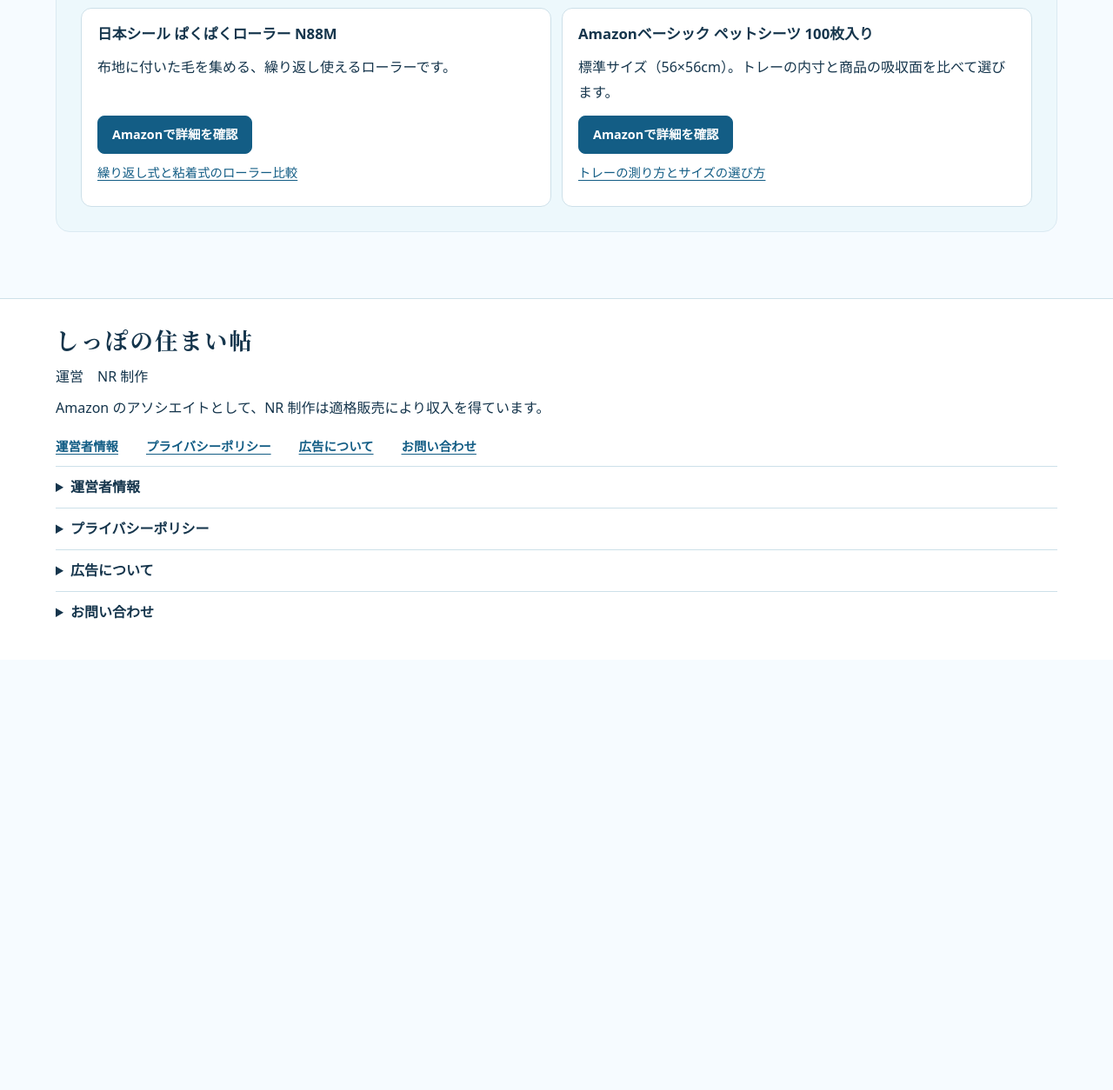
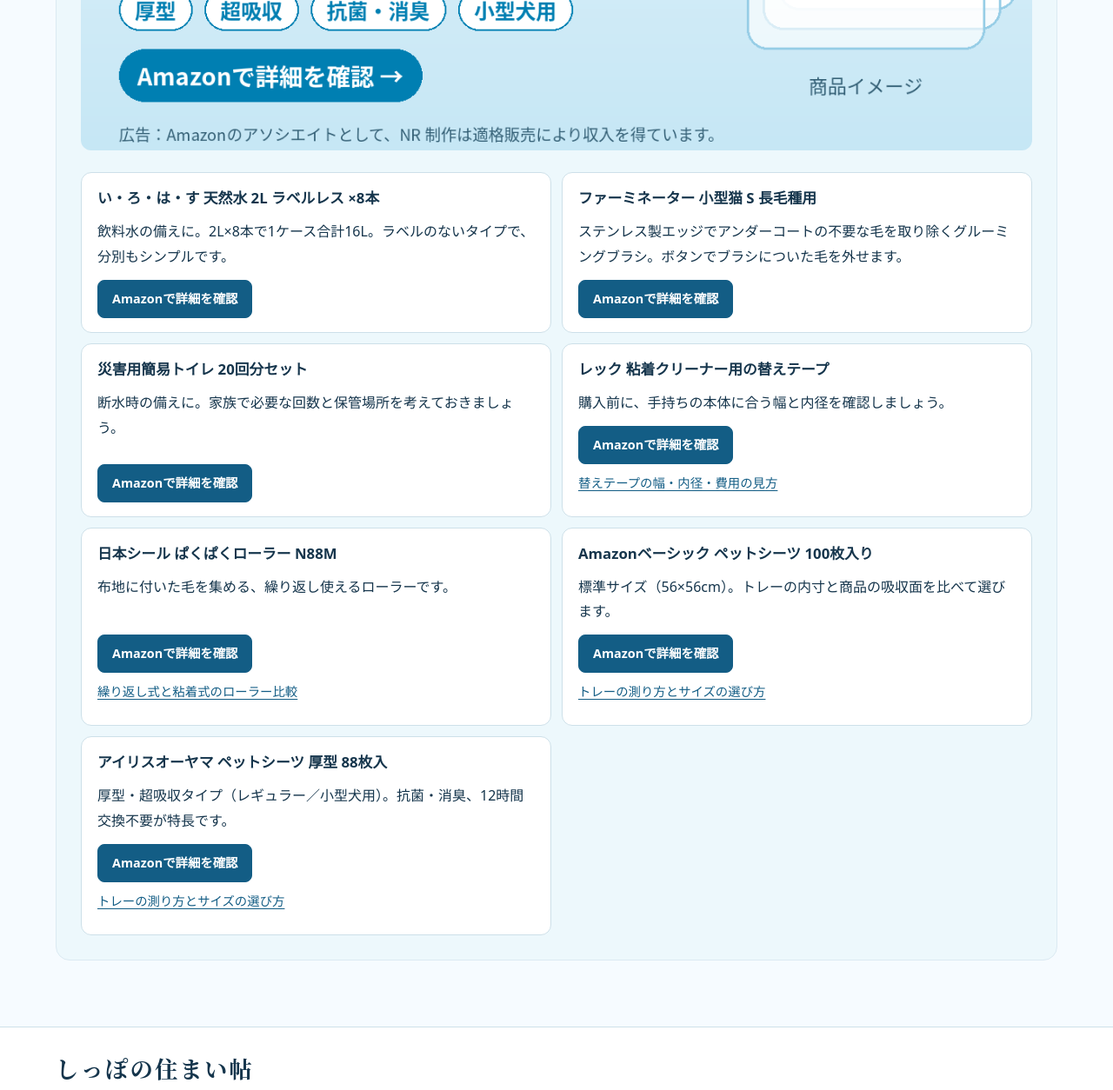
Before and after one commit to higenori36-beep/ketokurasu, a plain HTML site: page index.html in a window 1280 px wide. Shown: the part 3936-5190 px from the top of the page at 87% size. Before the commit the page ends 4695 px from the top, so only its background shows below. Drawn offline with Linux system fonts and the light colour scheme.

Commit message:
Add IRIS OHYAMA pet sheets banner and tile

```diff
--- a/index.html
+++ b/index.html
@@ -123,6 +123,7 @@
 <section class="section shop" id="featured-products" aria-labelledby="intro-products-title">
   <h2 id="intro-products-title">動画で紹介した商品</h2>
   <p class="sectionintro">広告。商品リンクにはAmazonアソシエイトを利用しています。価格・在庫・仕様はAmazonでご確認ください。</p>
+  <p><a href="https://www.amazon.co.jp/dp/B089BKWHX6?tag=ketokurasu-22" target="_blank" rel="sponsored nofollow noopener" aria-label="アイリスオーヤマ ペットシーツ 厚型 超吸収 レギュラー 88枚入の詳細をAmazonで確認（広告）"><img src="assets/banner-iris-petsheets.png" alt="PR：厚型ペットシーツで、12時間 交換不要。アイリスオーヤマ ペットシーツ 厚型 超吸収 レギュラー 88枚入（商品イメージ）" style="max-width:100%;height:auto;border-radius:12px;"></a></p>
   <div class="shop-grid">
     <article class="tile">
       <h3>い・ろ・は・す 天然水 2L ラベルレス ×8本</h3>
@@ -155,6 +156,12 @@
       <h3>Amazonベーシック ペットシーツ 100枚入り</h3>
       <p>標準サイズ（56×56cm）。トレーの内寸と商品の吸収面を比べて選びます。</p>
       <a class="cta" href="https://www.amazon.co.jp/dp/B00MW8G62E?tag=ketokurasu-22" target="_blank" rel="sponsored nofollow noopener" aria-label="Amazonベーシック ペットシーツ 100枚入りの詳細をAmazonで確認（広告）">Amazonで詳細を確認</a>
+      <a class="guide-link" href="guide/pet-sheet-sizing.html">トレーの測り方とサイズの選び方</a>
+    </article>
+    <article class="tile">
+      <h3>アイリスオーヤマ ペットシーツ 厚型 88枚入</h3>
+      <p>厚型・超吸収タイプ（レギュラー／小型犬用）。抗菌・消臭、12時間交換不要が特長です。</p>
+      <a class="cta" href="https://www.amazon.co.jp/dp/B089BKWHX6?tag=ketokurasu-22" target="_blank" rel="sponsored nofollow noopener" aria-label="アイリスオーヤマ ペットシーツ 厚型 88枚入の詳細をAmazonで確認（広告）">Amazonで詳細を確認</a>
       <a class="guide-link" href="guide/pet-sheet-sizing.html">トレーの測り方とサイズの選び方</a>
     </article>
   </div>
```
